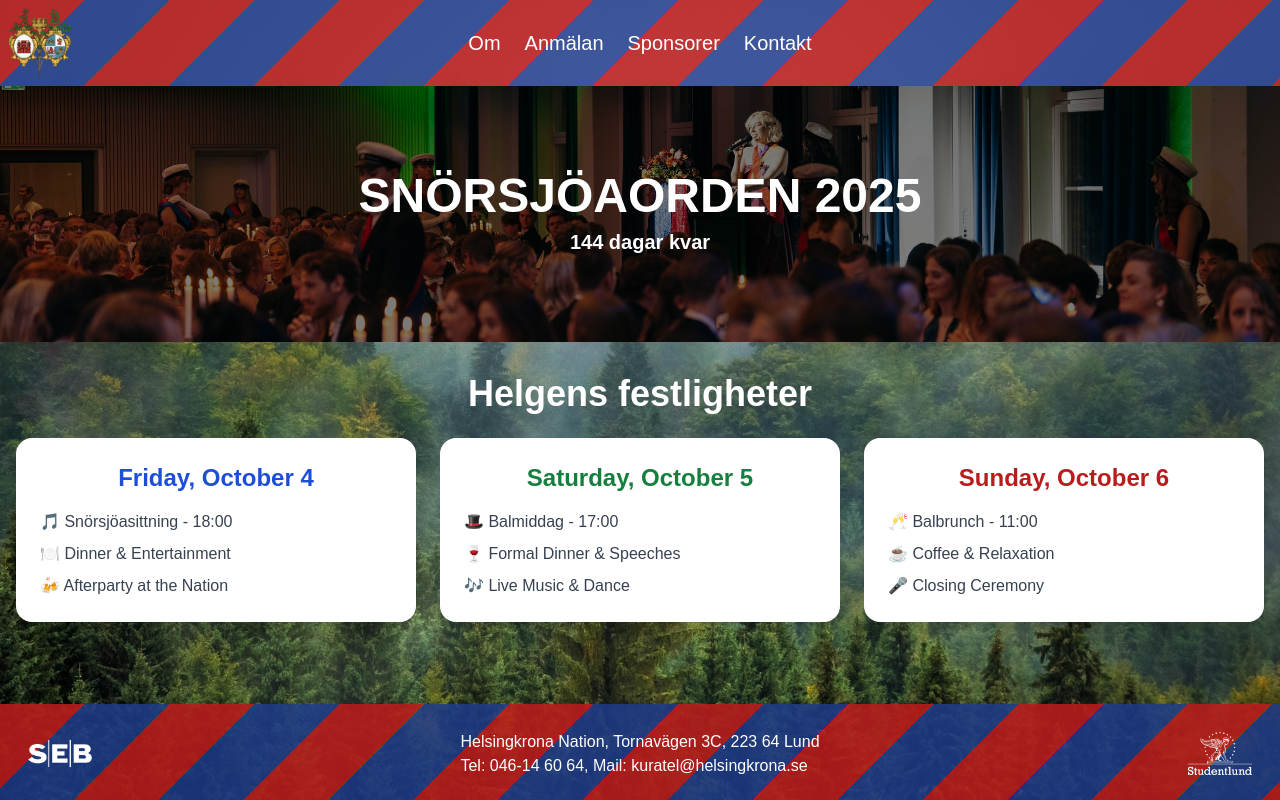
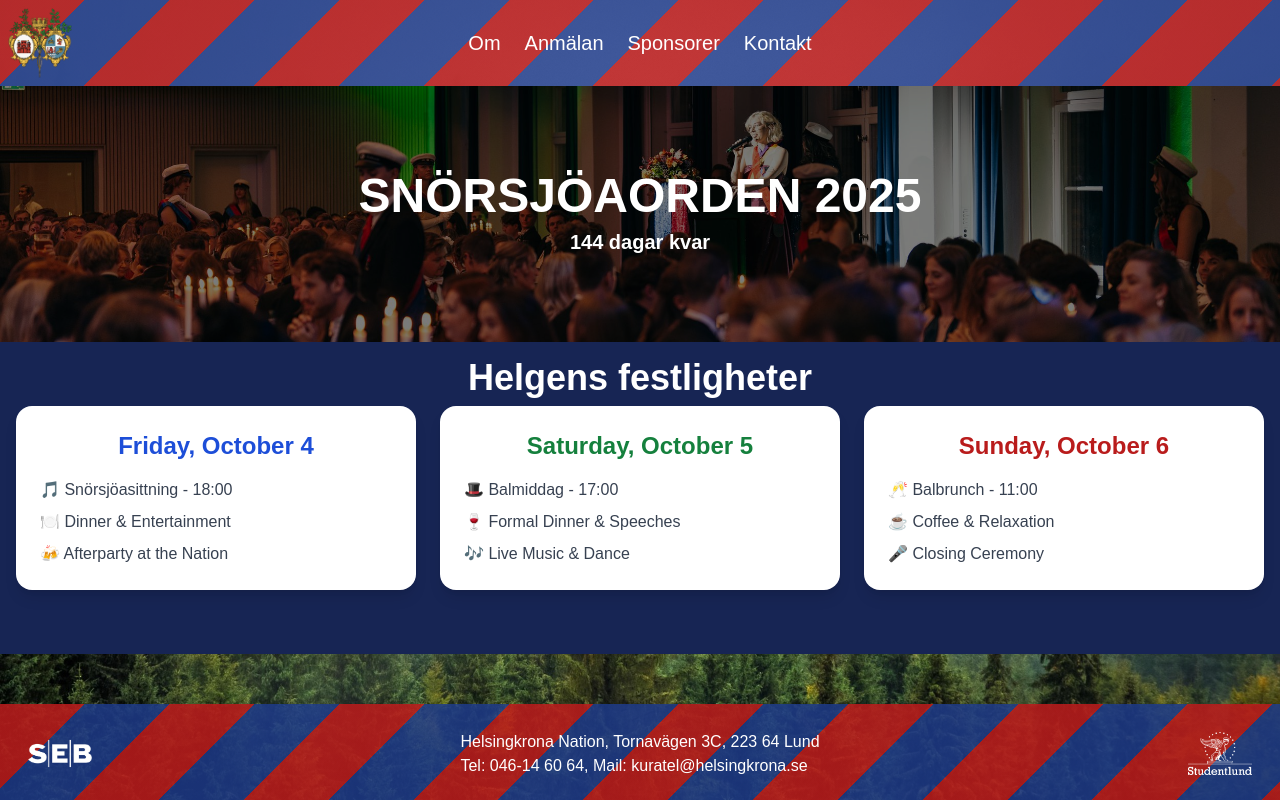
Before and after one commit to helsingkrona/HB-balhemsida, a Next.js app: page / in a window 1280 px wide. Built offline with nearby package versions, Linux system fonts and the light colour scheme.

Commit message:
minor background fix

```diff
--- a/app/page.tsx
+++ b/app/page.tsx
@@ -3,14 +3,14 @@ import Banner from "@/components/Banner";
 export default function Home() {
   return (
     <>
+      <main className="bg-blue-950">
+        <Banner />
 
-      <Banner />
 
-      <main>
-        <div className="container mx-auto px-4 py-8">
-          <h2 className="text-4xl text-white font-bold text-center mb-6">Helgens festligheter</h2>
+        <div className="container mx-auto px-4 pt-4 pb-16">
+          <h2 className="text-4xl text-white font-bold text-center">Helgens festligheter</h2>
 
-          <div className="grid grid-cols-1 md:grid-cols-3 gap-6">
+          <div className="grid grid-cols-1 md:grid-cols-3 gap-6 pt-2">
             {/* Friday Column */}
             <div className="bg-white shadow-lg rounded-2xl p-6">
               <h3 className="text-2xl font-semibold text-center text-blue-700 mb-4">
```
